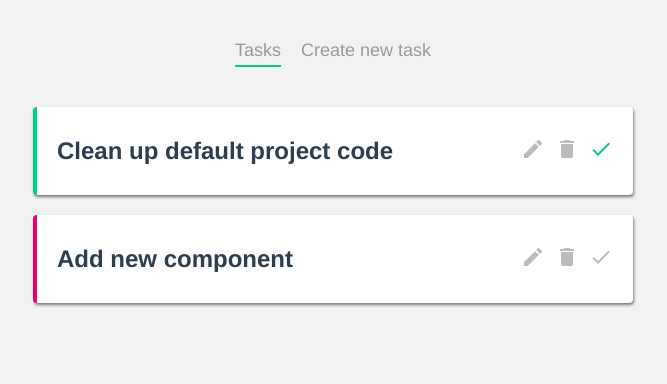
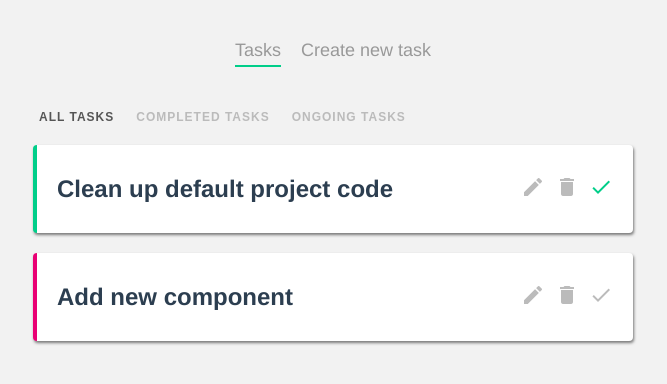
Before and after one commit to iamnamaraj/task-tracker, a Vue app: page / in a window 1280 px wide. Shown: the top 384 px of the page, without its empty margins (307-974 px from the left). Built offline with nearby package versions, Linux system fonts and the light colour scheme; data requests are answered from the project's data file.

Commit message:
task filtering

```diff
--- /dev/null
+++ b/src/components/FilterTask.vue
@@ -0,0 +1,41 @@
+<template>
+    <nav class="filter-nav">
+        <button @click="updateFilter('all')" :class="{ active: current === 'all' }" >All Tasks</button>
+        <button @click="updateFilter('completed')" :class="{ active: current === 'completed' }" >Completed Tasks</button>
+        <button @click="updateFilter('ongoing')" :class="{ active: current === 'ongoing' }" >Ongoing Tasks</button>
+    </nav>
+</template>
+
+<script>
+export default {
+    props:['current'],
+    data(){
+        return{
+
+        }
+    },
+    methods:{
+        updateFilter(by){
+            this.$emit('filterChange', by)
+        }
+    }
+}
+</script>
+
+<style>
+ .filter-nav button{
+    background: none;
+    color: #bbb;
+    font-size: 12px;
+    outline: none;
+    border: none;
+    text-transform: uppercase;
+    margin-right: 10px;
+    letter-spacing: 1px;
+    font-weight: bold;
+    cursor: pointer;
+ }
+ .filter-nav button.active {
+    color: #555;
+ }
+</style>
--- a/src/views/Home.vue
+++ b/src/views/Home.vue
@@ -1,7 +1,8 @@
 <template>
   <div class="home">
     <div v-if="tasks.length">
-      <div v-for="task in tasks" :key="task.id">
+      <FilterTask @filterChange="current = $event"  :current="current" />
+      <div v-for="task in filteredTask" :key="task.id">
         <SingleTask :task="task" @delete="handelDelete"  @complete="handelComplete" />
       </div>
     </div>
@@ -10,16 +11,18 @@
 
 <script>
   import SingleTask  from '../components/SingleTask.vue';
+  import FilterTask from '../components/FilterTask.vue'
 
 export default {
   name: 'Home',
   components: {
-    SingleTask,
+    SingleTask,FilterTask
   },
 
   data(){
     return {
-      tasks: []
+      tasks: [],
+      current:'all',
     }
   },
   methods:{
@@ -35,6 +38,18 @@ export default {
       p.complete = !p.complete
     }
   },
+  computed:{
+    filteredTask(){
+      if(this.current === 'completed'){
+        return this.tasks.filter(task=> task.complete)
+      }
+      if(this.current === 'ongoing') {
+        return this.tasks.filter(task=> !task.complete)
+      }else{
+        return this.tasks
+      }
+    }
+  },
   mounted(){
     fetch('http://localhost:3000/tasks')
     .then(res => res.json())
```
